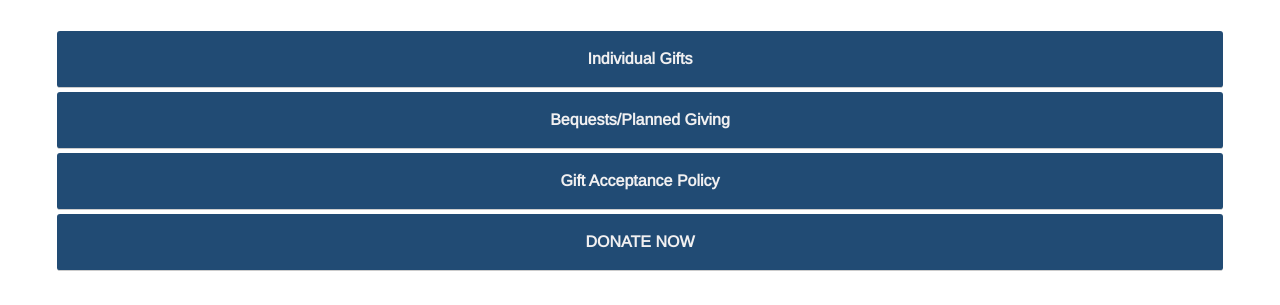
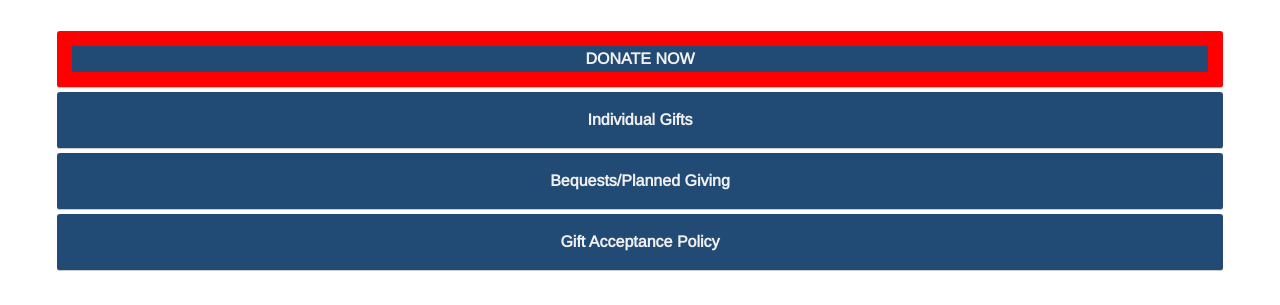
Before and after one commit to J4502-SS19/afpgroup, a plain HTML site: page waystogive.html in a window 1280 px wide. Shown: the part 192-497 px from the top of the page. Drawn offline with nearby package versions, Linux system fonts and the light colour scheme.

Commit message:
changing to red

```diff
--- a/style.css
+++ b/style.css
@@ -151,7 +151,8 @@ nav {
 
 .item-7 {
 	border-radius: 3px;
-	background-color: #214b74;
+	background-color: red;
+	color: red;
 	padding: 15px;
 	margin: 2px;
 	border-bottom: 1px solid #ccc;
--- a/waystogive.html
+++ b/waystogive.html
@@ -28,10 +28,10 @@
     <!-- end header div -->
 
 		<div class="container-2">
-			<div class="item-7"><a href="waystogive.html">Individual Gifts</a></div>
-			<div class="item-8"><a href="bequestsandplannedgiving.html">Bequests/Planned Giving</a></div>
-			<div class="item-9"><a href="giftacceptancepolicy.html">Gift Acceptance Policy</a></div>
-			<div class="item-10"><a href="http://presspartners.org/support/ways-to-donate/">DONATE NOW</a></div>
+			<div class="item-7"><a href="http://presspartners.org/support/ways-to-donate/">DONATE NOW</a></div>
+			<div class="item-8"><a href="waystogive.html">Individual Gifts</a></div>
+			<div class="item-9"><a href="bequestsandplannedgiving.html">Bequests/Planned Giving</a></div>
+			<div class="item-10"><a href="giftacceptancepolicy.html">Gift Acceptance Policy</a></div>
 		</div>
 
 		<!-- end left column div -->
```
Also changed, not shown: bequestsandplannedgiving.html (+4 -4 lines), giftacceptancepolicy.html (+4 -4 lines).
